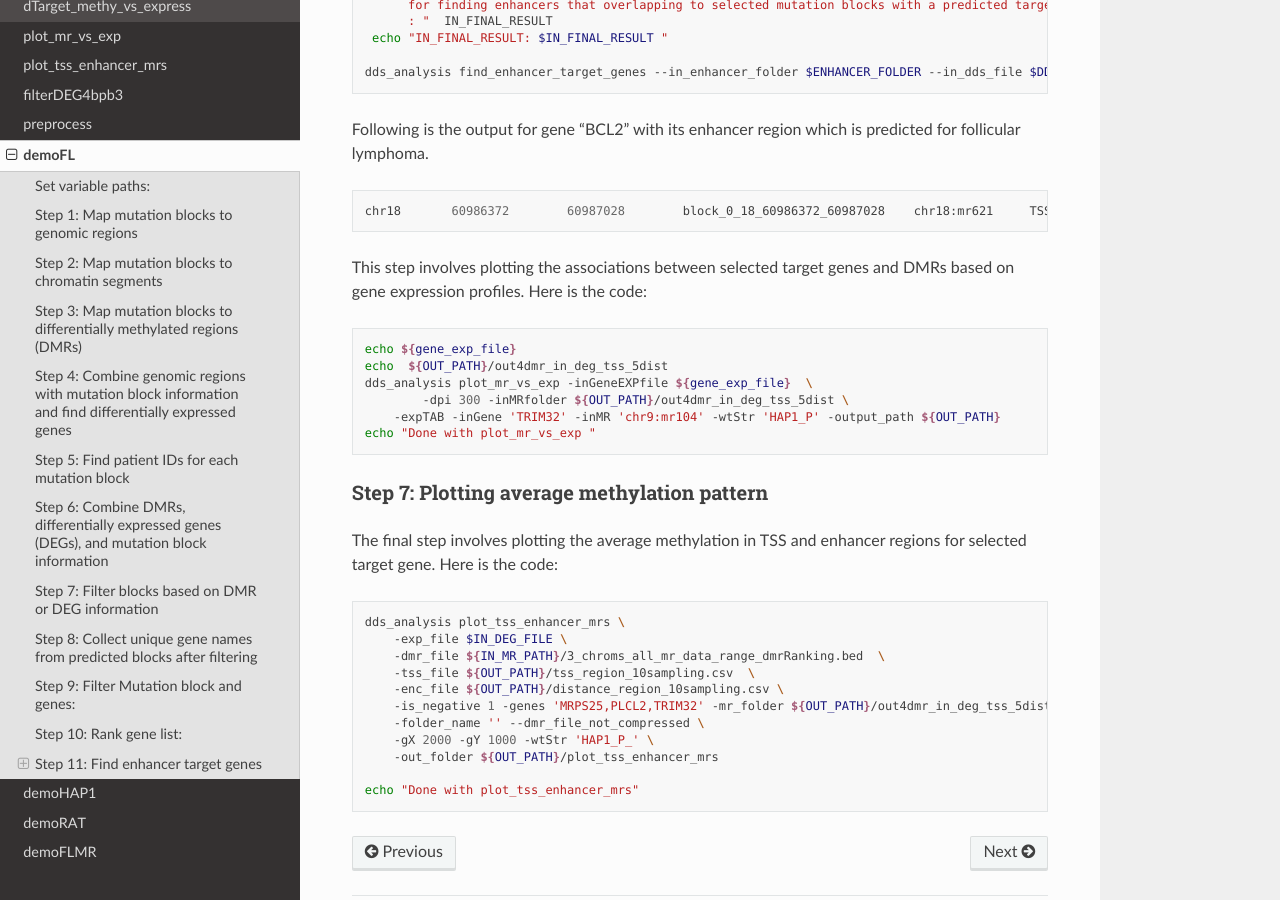
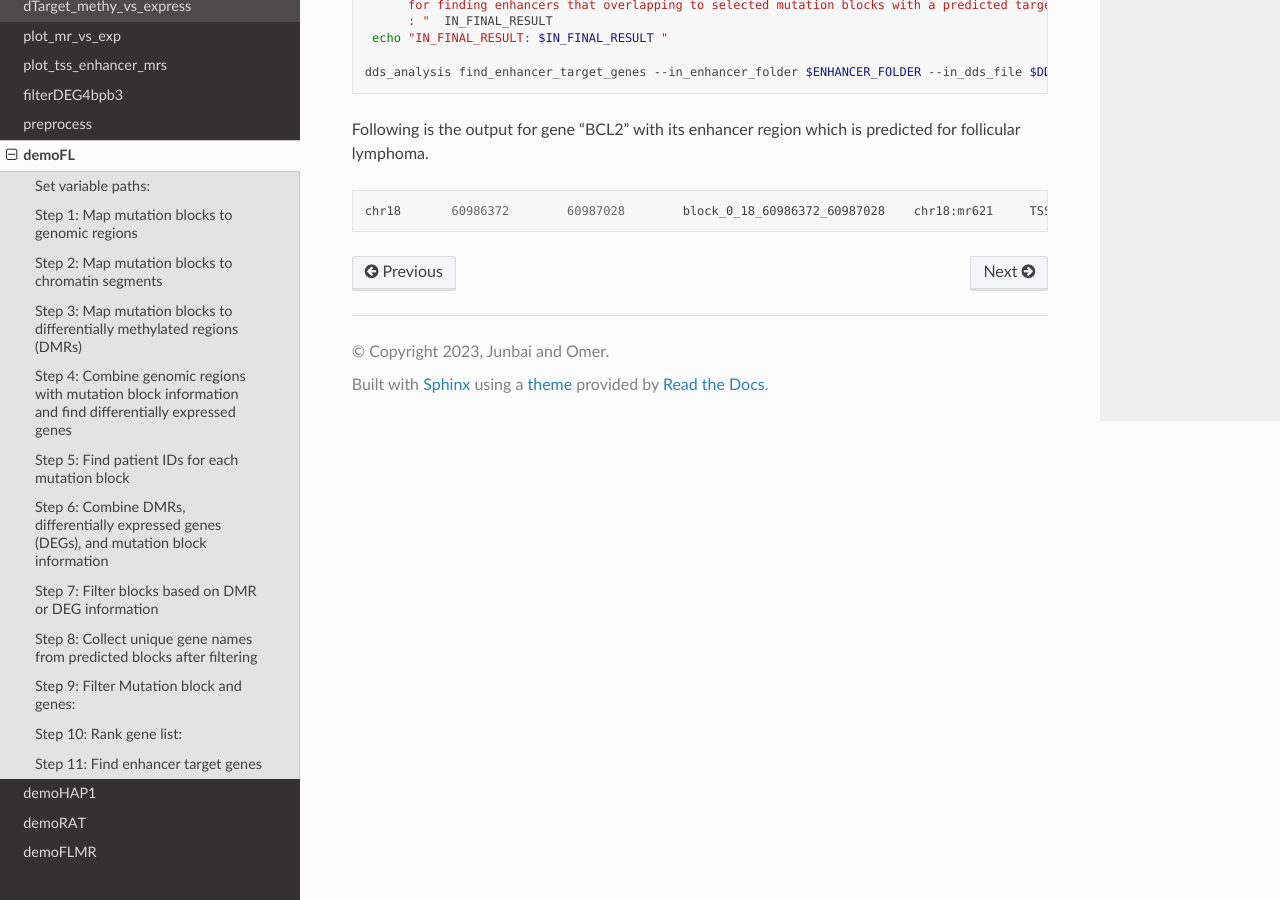
Before and after one commit to dmr-analysis/dds-analysis, a Sphinx documentation site: the page built from docs/source/content/demoFL.rst, in a window 1280 px wide and 900 px high, scrolled down 5471 px. Built offline with Sphinx 7.4.7 and the Read the Docs theme 2.0.0, drawn with Linux system fonts in a browser that asks for light colours.

Commit message:
dds plots

```diff
--- a/docs/source/content/demoFL.rst
+++ b/docs/source/content/demoFL.rst
@@ -284,35 +284,3 @@ Following is the output for gene "BCL2" with its enhancer region which is predic
 .. code-block:: bash
 
     chr18	60986372	60987028	block_0_18_60986372_60987028	chr18:mr621	TSS	8	enhancer
-
-
-This step involves plotting the associations between selected target genes and DMRs based on gene expression profiles. Here is the code:
-
-.. code-block:: bash
-
-    echo ${gene_exp_file}
-    echo  ${OUT_PATH}/out4dmr_in_deg_tss_5dist
-    dds_analysis plot_mr_vs_exp -inGeneEXPfile ${gene_exp_file}  \
-            -dpi 300 -inMRfolder ${OUT_PATH}/out4dmr_in_deg_tss_5dist \
-        -expTAB -inGene 'TRIM32' -inMR 'chr9:mr104' -wtStr 'HAP1_P' -output_path ${OUT_PATH}
-    echo "Done with plot_mr_vs_exp "
-
-
-Step 7: Plotting average methylation pattern
-____________________________________________
-
-The final step involves plotting the average methylation in TSS and enhancer regions for selected target gene. Here is the code:
-
-.. code-block:: bash
-
-    dds_analysis plot_tss_enhancer_mrs \
-	-exp_file $IN_DEG_FILE \
-	-dmr_file ${IN_MR_PATH}/3_chroms_all_mr_data_range_dmrRanking.bed  \
-	-tss_file ${OUT_PATH}/tss_region_10sampling.csv  \
-	-enc_file ${OUT_PATH}/distance_region_10sampling.csv \
-	-is_negative 1 -genes 'MRPS25,PLCL2,TRIM32' -mr_folder ${OUT_PATH}/out4dmr_in_deg_tss_5dist/ \
-	-folder_name '' --dmr_file_not_compressed \
-	-gX 2000 -gY 1000 -wtStr 'HAP1_P_' \
-	-out_folder ${OUT_PATH}/plot_tss_enhancer_mrs
-
-    echo "Done with plot_tss_enhancer_mrs"
--- a/docs/source/content/demoHAP1.rst
+++ b/docs/source/content/demoHAP1.rst
@@ -265,6 +265,8 @@ This step involves plotting the associations between selected target genes and D
         -expTAB -inGene 'TRIM32' -inMR 'chr9:mr104' -wtStr 'HAP1_P' -output_path ${OUT_PATH}
     echo "Done with plot_mr_vs_exp "
 
+.. image:: Trim32_5mC_TSS5dist_X2000_Y1000_G2000_binsize100_sigma50_neg_DMRs_2023-05-24.jpg
+
 
 Step 7: Plotting average methylation pattern
 ____________________________________________
```
Also changed, not shown: docs/source/content/Trim32_5mC_TSS5dist_X2000_Y1000_G2000_binsize100_sigma50_neg_DMRs_2023-05-24.jpg (added).
